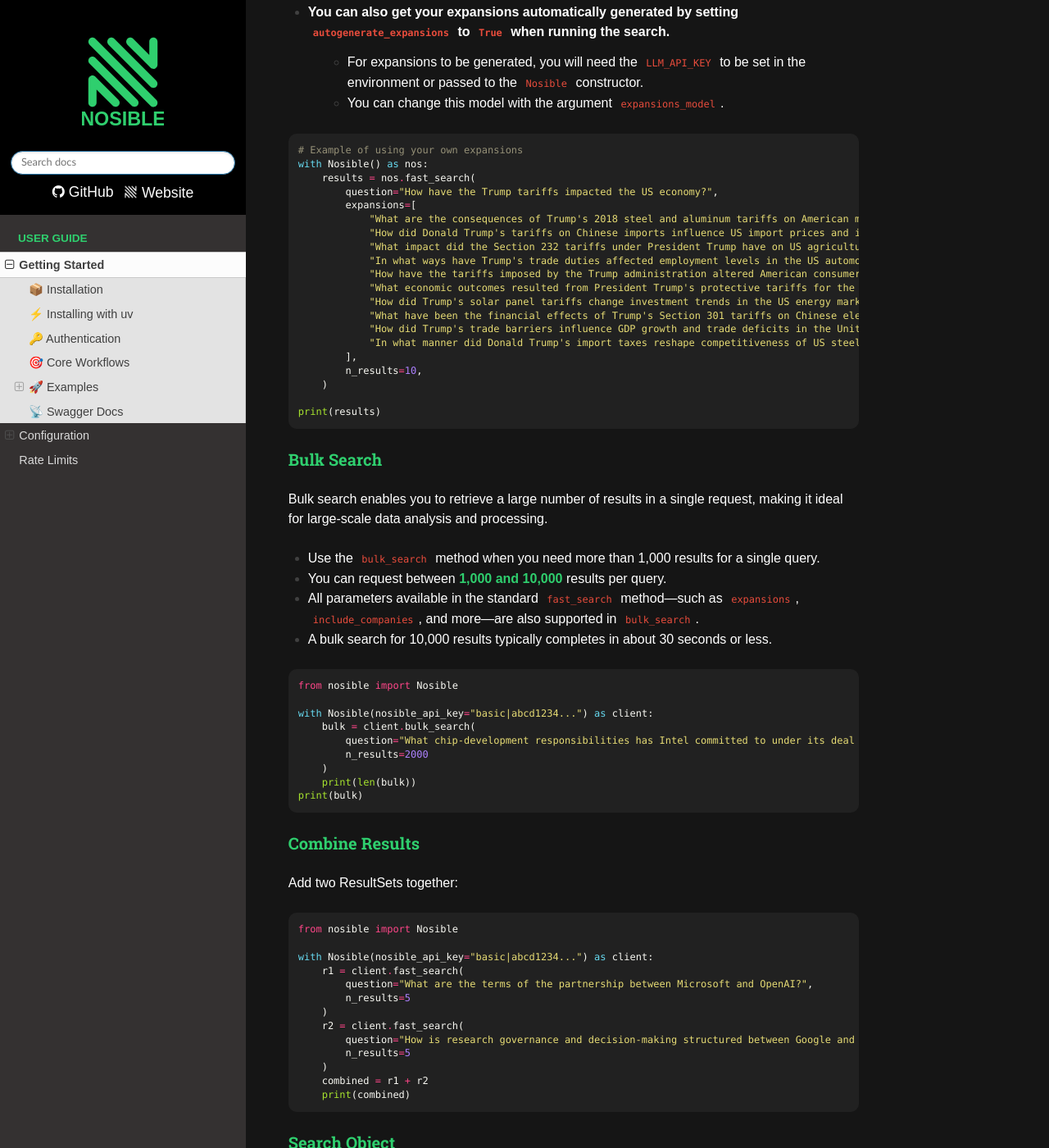
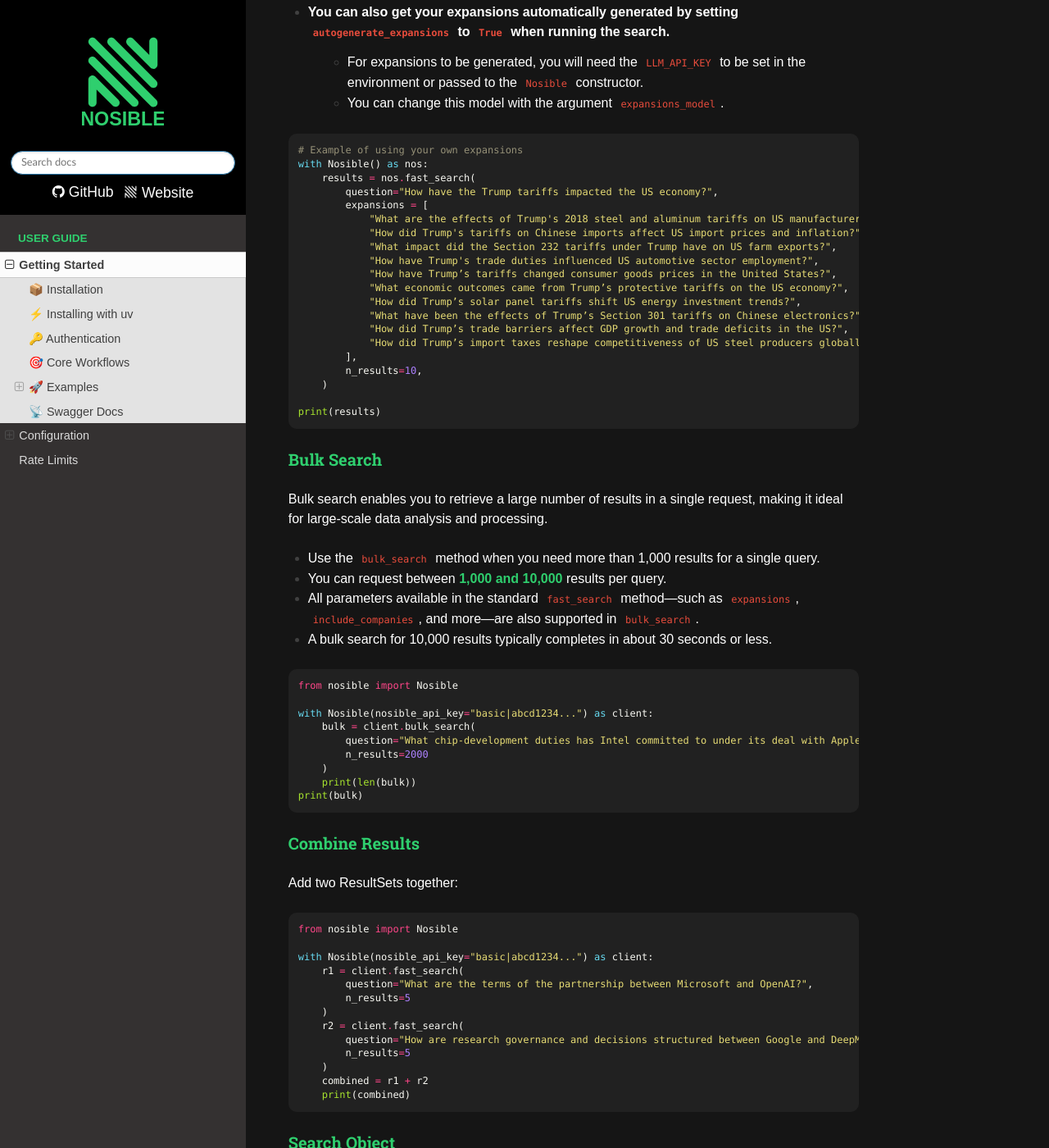
Before and after one commit to NosibleAI/nosible-py, a Sphinx documentation site: the page built from docs/getting_started.rst, in a window 1280 px wide and 1400 px high, scrolled down 3289 px. Shown: the whole window at 82% size. Built offline with Sphinx 7.4.7 and the Read the Docs theme 3.1.0, drawn with Linux system fonts in a browser that asks for light colours; some of the changed text lies outside the part shown.

Commit message:
[0.2.9] Bugfix: Shortened expansions for getting started page

```diff
--- a/docs/getting_started.rst
+++ b/docs/getting_started.rst
@@ -181,17 +181,17 @@
     with Nosible() as nos:
         results = nos.fast_search(
             question="How have the Trump tariffs impacted the US economy?",
-            expansions=[
-                "What are the consequences of Trump's 2018 steel and aluminum tariffs on American manufacturers?",
-                "How did Donald Trump's tariffs on Chinese imports influence US import prices and inflation?",
-                "What impact did the Section 232 tariffs under President Trump have on US agricultural exports?",
-                "In what ways have Trump's trade duties affected employment levels in the US automotive sector?",
-                "How have the tariffs imposed by the Trump administration altered American consumer goods pricing nationwide?",
-                "What economic outcomes resulted from President Trump's protective tariffs for the United States economy?",
-                "How did Trump's solar panel tariffs change investment trends in the US energy market?",
-                "What have been the financial effects of Trump's Section 301 tariffs on Chinese electronics imports?",
-                "How did Trump's trade barriers influence GDP growth and trade deficits in the United States?",
-                "In what manner did Donald Trump's import taxes reshape competitiveness of US steel producers globally?",
+            expansions = [
+                "What are the effects of Trump's 2018 steel and aluminum tariffs on US manufacturers?",
+                "How did Trump's tariffs on Chinese imports affect US import prices and inflation?",
+                "What impact did the Section 232 tariffs under Trump have on US farm exports?",
+                "How have Trump's trade duties influenced US automotive sector employment?",
+                "How have Trump’s tariffs changed consumer goods prices in the United States?",
+                "What economic outcomes came from Trump’s protective tariffs on the US economy?",
+                "How did Trump’s solar panel tariffs shift US energy investment trends?",
+                "What have been the effects of Trump’s Section 301 tariffs on Chinese electronics?",
+                "How did Trump’s trade barriers affect GDP growth and trade deficits in the US?",
+                "How did Trump’s import taxes reshape competitiveness of US steel producers globally?",
             ],
             n_results=10,
         )
@@ -215,7 +215,7 @@
 
    with Nosible(nosible_api_key="basic|abcd1234...") as client:
        bulk = client.bulk_search(
-           question="What chip-development responsibilities has Intel committed to under its deal with Apple?",
+           question="What chip-development duties has Intel committed to under its deal with Apple?",
            n_results=2000
        )
        print(len(bulk))
@@ -236,7 +236,7 @@
            n_results=5
        )
        r2 = client.fast_search(
-           question="How is research governance and decision-making structured between Google and DeepMind?",
+           question="How are research governance and decisions structured between Google and DeepMind?",
            n_results=5
        )
        combined = r1 + r2
@@ -303,7 +303,7 @@
            question="What are the terms of the partnership between Microsoft and OpenAI?",
            n_results=5
        ) + client.fast_search(
-           question="How is research governance and decision-making structured between Google and DeepMind?",
+           question="How are research governance and decisions structured between Google and DeepMind?",
            n_results=5
        )
 
@@ -337,7 +337,9 @@
     # Simple search with just date.
     with Nosible() as nos:
         results = nos.fast_search(
-            question="Hedge funds seek to expand into private credit", n_results=100, publish_start="2024-06-01"
+            question="Hedge funds seek to expand into private credit",
+            n_results=100,
+            publish_start="2024-06-01"
         )
 
     for idx, result in enumerate(results):
```
